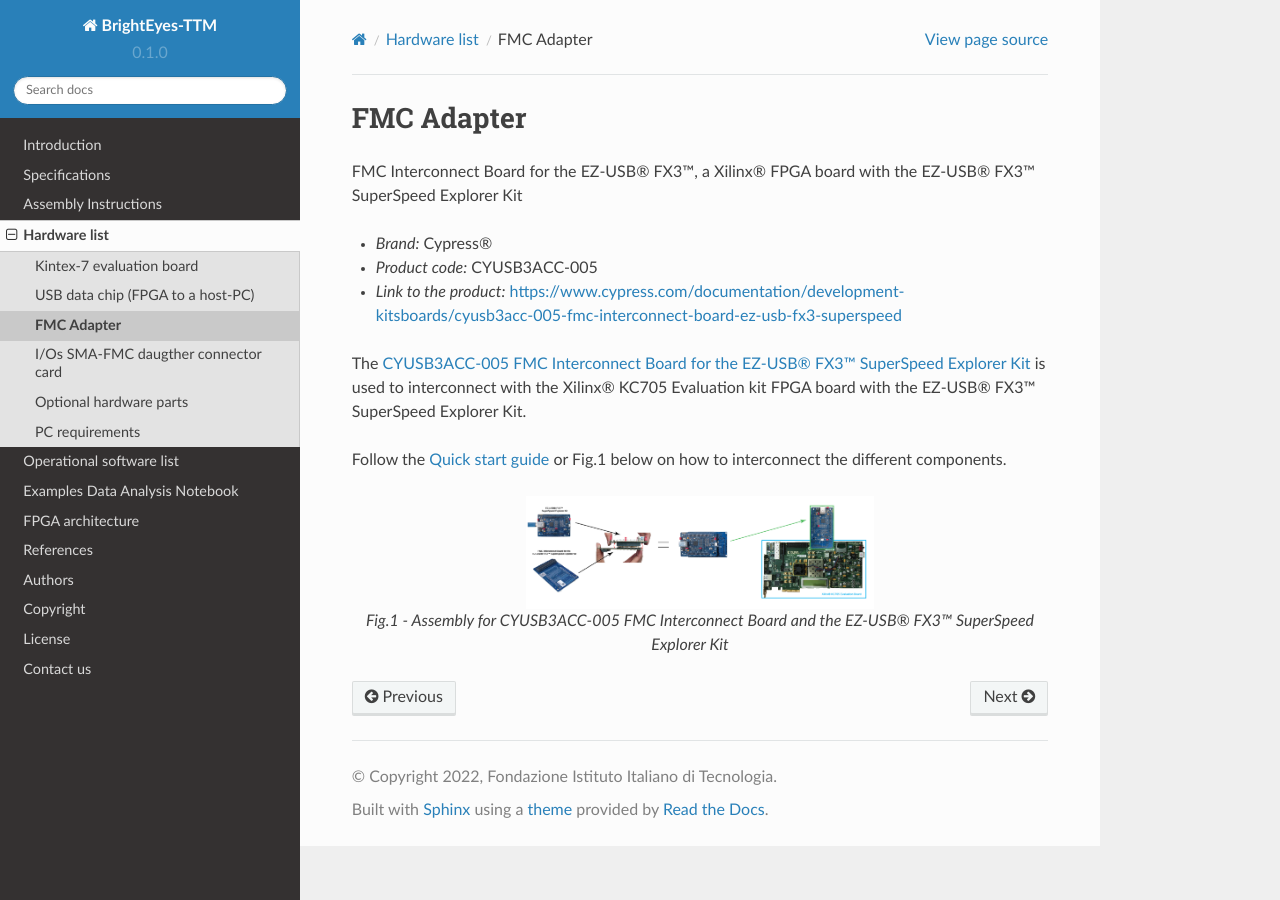
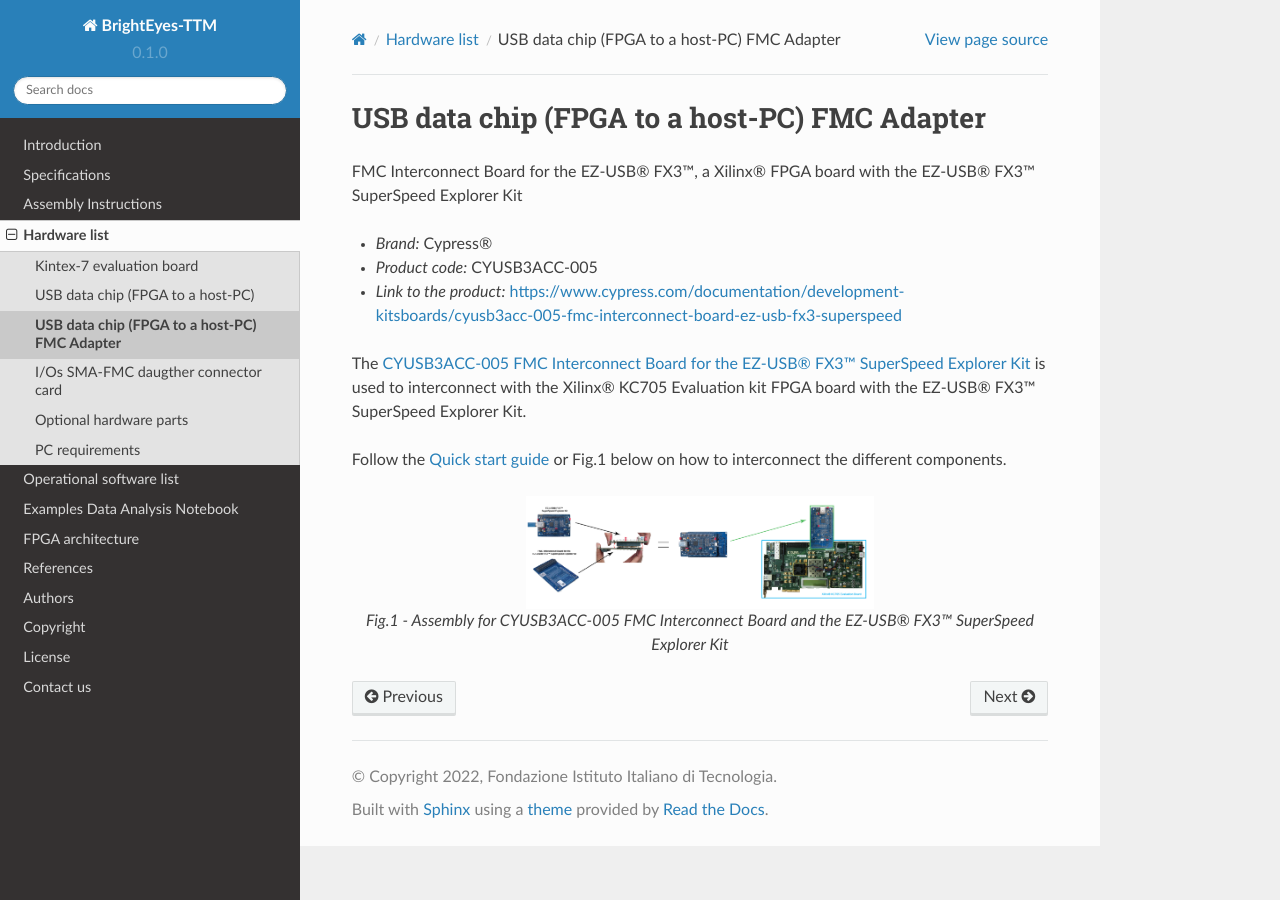
Before and after one commit to mattia-donato/BrightEyes-TTM-docs, a Sphinx documentation site: the page built from docs/source/FMCAdapter.rst, in a window 1280 px wide. Built offline with Sphinx 7.4.7 and the Read the Docs theme 2.0.0, drawn with Linux system fonts in a browser that asks for light colours.

Commit message:
Update FMCAdapter.rst

```diff
--- a/docs/source/FMCAdapter.rst
+++ b/docs/source/FMCAdapter.rst
@@ -1,6 +1,6 @@
 
-FMC Adapter
-===========
+USB data chip (FPGA to a host-PC) FMC Adapter
+=============================================
 FMC Interconnect Board for the EZ-USB® FX3™, a Xilinx® FPGA board with the EZ-USB® FX3™ SuperSpeed Explorer Kit
 
 
```
